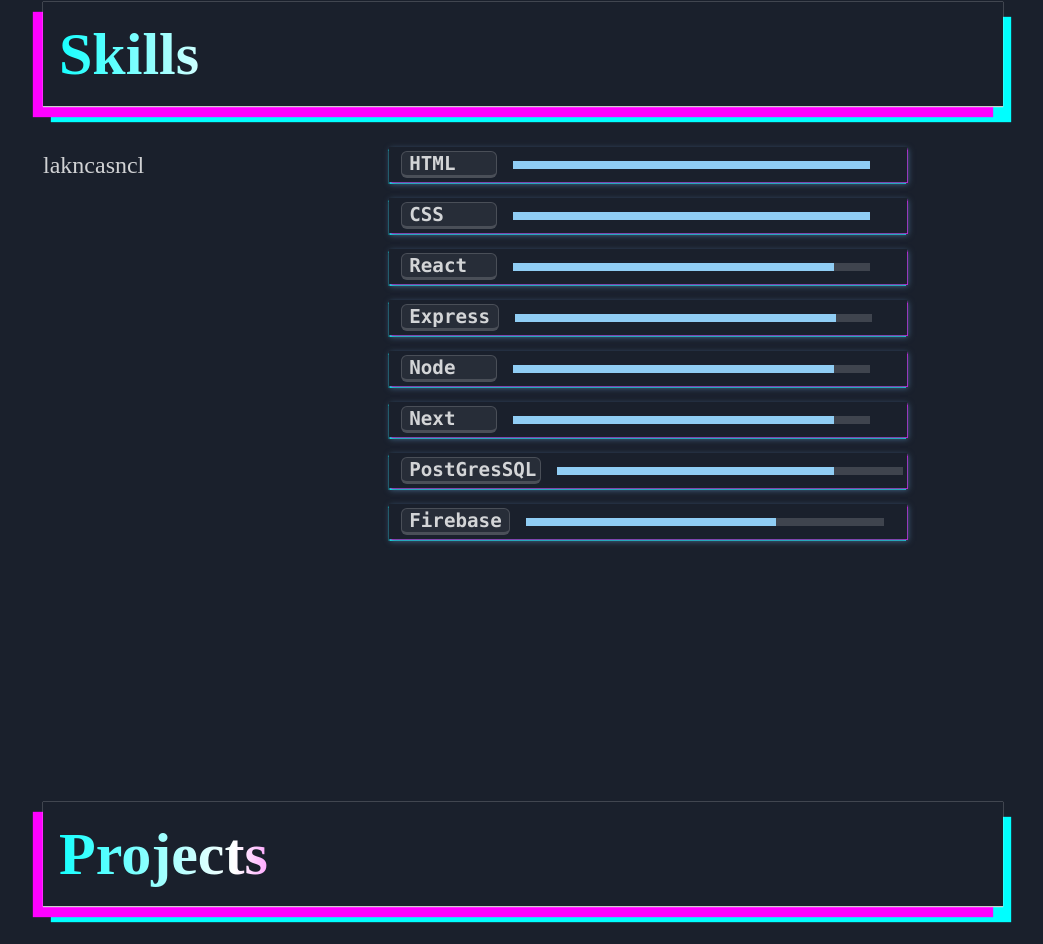
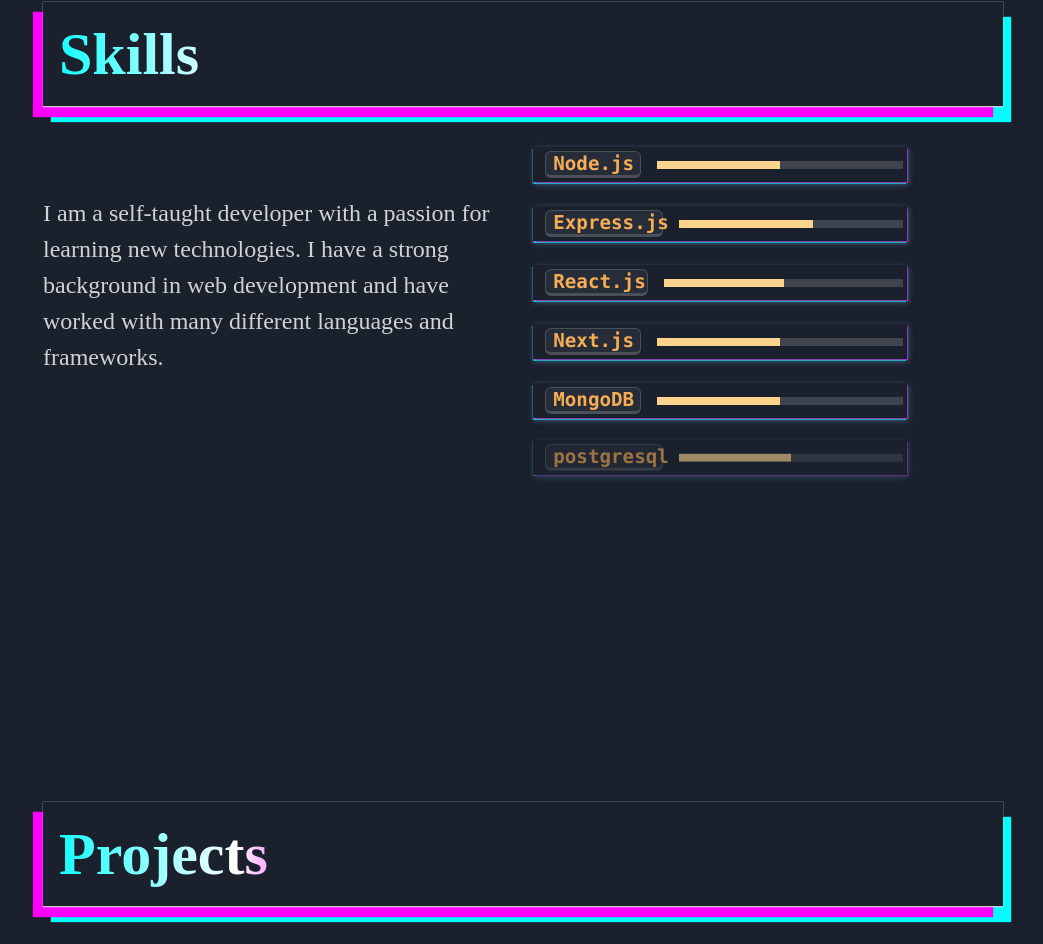
Before and after one commit to GaurAkshat1008/portfolio, a Next.js app: page / in a window 1280 px wide. Shown: the part 1630-2574 px from the top of the page, without its empty margins (117-1160 px from the left). Built offline with nearby package versions, Linux system fonts and the light colour scheme.

Commit message:
final touch

```diff
--- a/src/components/DownBtn.tsx
+++ b/src/components/DownBtn.tsx
@@ -1,7 +1,6 @@
 import { ChevronDownIcon, ChevronUpIcon } from "@chakra-ui/icons";
 import { Button, chakra } from "@chakra-ui/react";
 import { motion, isValidMotionProp } from "framer-motion";
-import { type } from "os";
 import React, { ButtonHTMLAttributes } from "react";
 
 type btnVarient = "up" | "down";
@@ -26,6 +25,28 @@
       behavior: "smooth",
     });
   };
+  document.addEventListener('keydown', (e) => {
+    // console.log(e.key);
+    if (e.key === 'ArrowDown') {
+      // console.log('down');
+      scrollDown();
+    } else if (e.key === 'ArrowUp') {
+      // console.log('up');
+      scrollUp();
+    } else if (e.key === 'Enter' && !e.shiftKey) {
+      // console.log('enter');
+      scrollDown();
+    } else if(e.key === ' ' && !e.shiftKey) {
+      // console.log('space');
+      scrollDown();
+    } else if (e.key === 'Enter' && e.shiftKey) {
+      // console.log('shift enter');
+      scrollUp();
+    } else if (e.key === ' ' && e.shiftKey) {
+      // console.log('shift space');
+      scrollUp();
+    }
+  })
   return (
     <ChakraBox
       animate={{
--- a/src/components/SkillProgress.tsx
+++ b/src/components/SkillProgress.tsx
@@ -1,6 +1,6 @@
 import { HStack, Progress, Text, Kbd } from "@chakra-ui/react";
 import { motion } from "framer-motion";
-import React, { ReactNode } from "react";
+import React, { ReactNode, useState } from "react";
 
 interface Props {
   children?: ReactNode;
@@ -14,6 +14,15 @@
   title,
   ...props
 }) => {
+  const [per, setPer] = useState(0);
+  function progressBar(percentage: number) {
+    if (per < percentage) {
+      setTimeout(() => {
+        setPer(per + 10);
+      }, 22500 / percentage);
+    }
+    return per;
+  }
   return (
     <HStack
       spacing={4}
@@ -22,29 +31,22 @@
         "0.8px 2px 6px #446688ff, 1.2px 1.2px 1px #f0f , -1.4px 1.8px 1px #0ff;"
       }
       p={1}
-      as={motion.div}
-      initial={{ y: -1000, scale: 0 }}
-      animate={{
-        y: 0,
-        scale: 1,
-        transition: {
-          type: "spring",
-          stiffness: 260,
-          damping: 20,
-        },
-      }}
-      // @ts-ignore
     >
-      <Kbd  minW={"6rem"} maxW={'max-content'} ml={"0.5rem"}>
+      <Kbd
+        minW={"6rem"}
+        maxW={"max-content"}
+        ml={"0.5rem"}
+        color={"orange.300"}
+      >
         {title}
       </Kbd>
       <Progress
-        value={percentage}
+        value={progressBar(percentage)}
         {...props}
-        colorScheme={"blue"}
+        colorScheme={"orange"}
         size={"sm"}
         w="70%"
-        isAnimated={false}
+        isAnimated={true}
       />
     </HStack>
   );
--- a/src/components/Skills.tsx
+++ b/src/components/Skills.tsx
@@ -1,11 +1,12 @@
-import { Box, Flex, Progress, VStack } from "@chakra-ui/react";
-import { useEffect, useRef, useState } from "react";
+import { Box, Flex, Grid, GridItem, VStack } from "@chakra-ui/react";
+import { motion } from "framer-motion";
+import { useRef, useState } from "react";
 import useOnScreen from "../utils/useOnScreen";
-import { DownBtn } from "./DownBtn";
 import { Header } from "./Header";
 import { ProSkills } from "./SkillProgress";
 
 export const Skills: React.FC<{}> = ({}) => {
+  const skills = require("../utils/skills.json");
   const ref = useRef(null);
   const isVisible = useOnScreen(ref);
   const [isLoading, setIsLoading] = useState(true);
@@ -14,9 +15,28 @@
       setIsLoading(false);
     }, 500);
   }
-  if(!isLoading && !isVisible){
+  if (!isLoading && !isVisible) {
     setIsLoading(true);
   }
+
+  const container = {
+    hidden: { opacity: 1, scale: 0 },
+    visible: {
+      opacity: 1,
+      scale: 1,
+      transition: {
+        delayChildren: 0.3,
+        staggerChildren: 0.2,
+      },
+    },
+  };
+  const item = {
+    hidden: { y: 20, opacity: 0 },
+    visible: {
+      y: 0,
+      opacity: 1,
+    },
+  };
   return (
     <Box width={"100vw"} h="100vh">
       <Header>Skills</Header>
@@ -32,22 +52,50 @@
             direction={"row"}
             pr={"10rem"}
           >
-            <Flex flex={0.4}>lakncasncl</Flex>
-            <VStack spacing={4} flex={0.6}>
-              <ProSkills percentage={isLoading ? 0 : 100} title={"HTML"} />
-              <ProSkills percentage={isLoading ? 0 : 100} title={"CSS"} />
-              <ProSkills percentage={isLoading ? 0 : 90} title={"React"} />
-              <ProSkills percentage={isLoading ? 0 : 90} title={"Express"} />
-              <ProSkills percentage={isLoading ? 0 : 90} title={"Node"} />
-              <ProSkills percentage={isLoading ? 0 : 90} title={"Next"} />
-              <ProSkills
-                percentage={isLoading ? 0 : 80}
-                title={"PostGresSQL"}
-              />
-              <ProSkills percentage={isLoading ? 0 : 70} title={"Firebase"} />
-            </VStack>
+            <Flex
+              flex={0.55}
+              pr={8}
+              pt={12}
+              as={motion.div}
+              initial={{ opacity: 0, scale: 0.2 }}
+              // @ts-ignore
+              animate={{
+                opacity: 1,
+                x: 0,
+                scale: 1,
+                transition: {
+                  duration: 0.5,
+                  type: "spring",
+                  stiffness: 100,
+                  damping: 10,
+                },
+              }}
+            >
+              I am a self-taught developer with a passion for learning new
+              technologies. I have a strong background in web development and
+              have worked with many different languages and frameworks.
+            </Flex>
+            <Grid
+              flex={0.45}
+              as={motion.ul}
+              variants={container}
+              initial="hidden"
+              animate="visible"
+              gap={6}
+              w={"100%"}
+              listStyleType="none"
+              templateColumns={"repeat(auto-fit, minmax(300px, 1fr))"}
+            >
+              {Object.keys(skills).map((key, i) => (
+                <GridItem as={motion.li} key={i} variants={item}>
+                  <ProSkills
+                    percentage={skills[key].percentage}
+                    title={skills[key].title}
+                  />
+                </GridItem>
+              ))}
+            </Grid>
           </Flex>
-          {/* <DownBtn how="down"/> */}
         </VStack>
       )}
     </Box>
--- a/src/pages/_app.tsx
+++ b/src/pages/_app.tsx
@@ -26,7 +26,7 @@
       }
     }
   )
-  console.log("page: ", page);
+  // console.log("page: ", page);
   }, []);
   setTimeout(() => {
     setIsLoading(false);
--- /dev/null
+++ b/src/utils/skills.json
@@ -0,0 +1,34 @@
+[
+  {
+    "title": "Node.js",
+    "percentage": "90"
+  },
+  {
+    "title": "Express.js",
+    "percentage": "100"
+  },
+  {
+    "title": "React.js",
+    "percentage": "90"
+  },
+  {
+    "title": "Next.js",
+    "percentage": "90"
+  },
+  {
+    "title": "MongoDB",
+    "percentage": "80"
+  },
+  {
+    "title": "postgresql",
+    "percentage": "80"
+  },
+  {
+    "title": "Flask",
+    "percentage": "70"
+  },
+  {
+    "title": "GO Lang",
+    "percentage": "50"
+  }
+]
```
